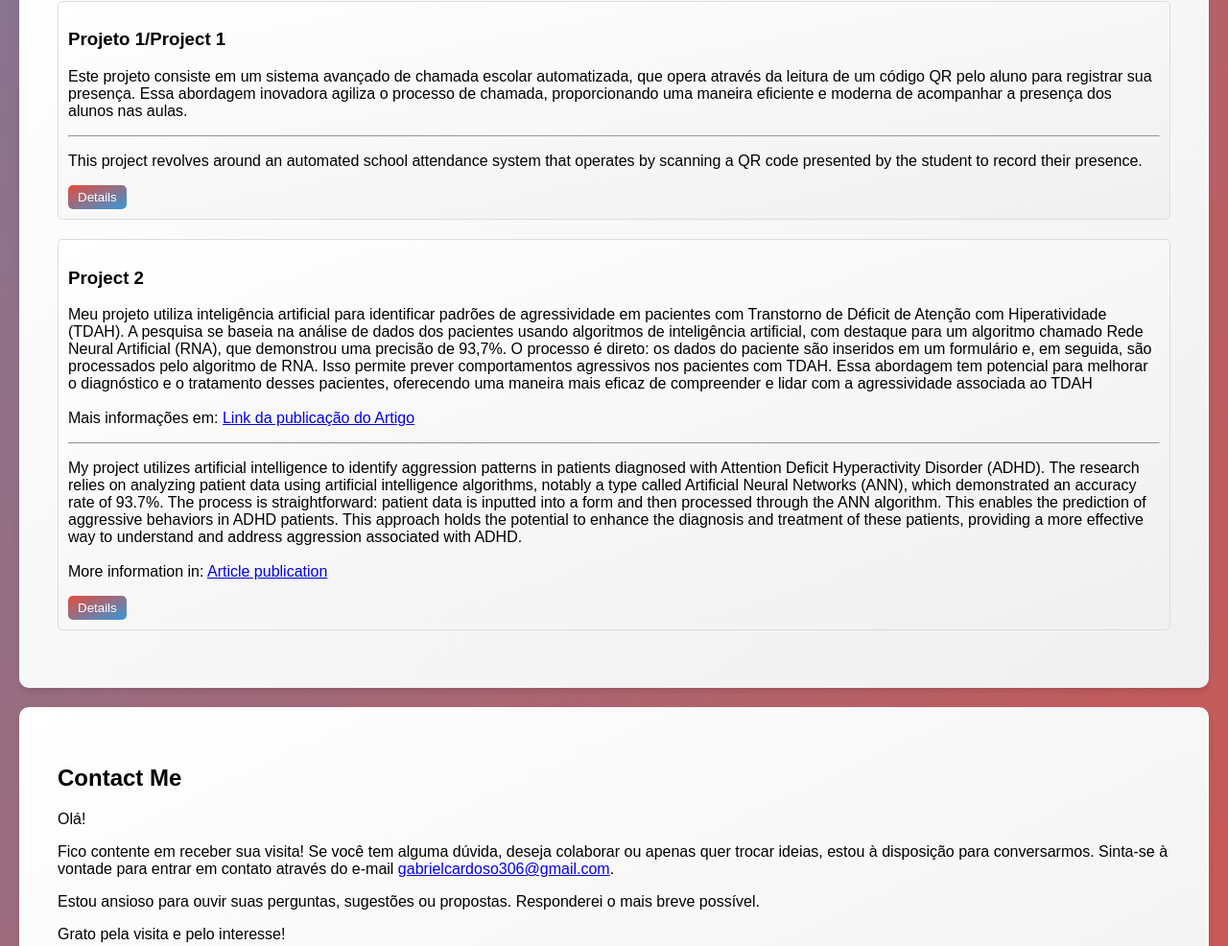
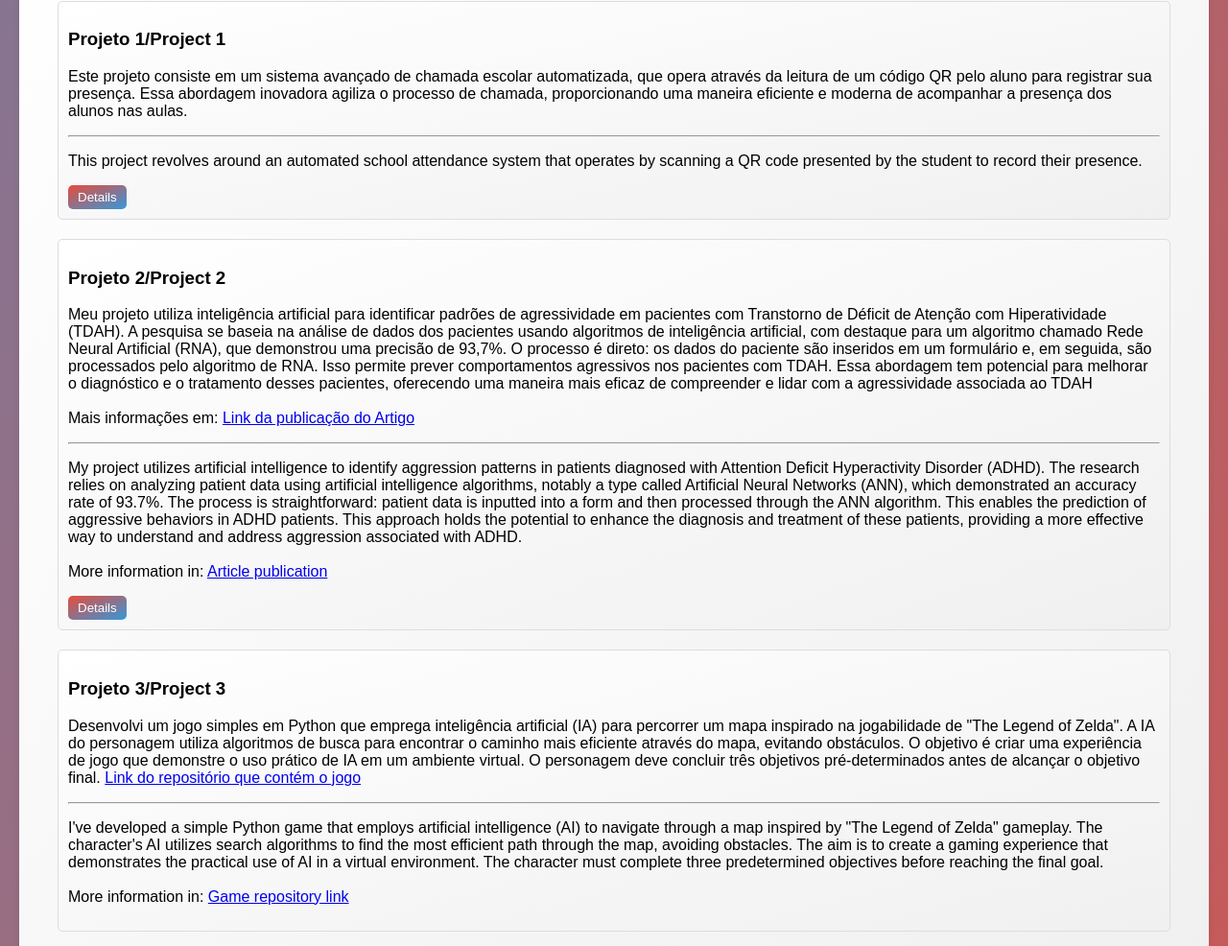
Before and after one commit to GabrielDev-S/Portfolio, a plain HTML site: page index.html in a window 1280 px wide. Shown: the part 899-1885 px from the top of the page at 96% size. Drawn offline with Linux system fonts and the light colour scheme.

Commit message:
Add files via upload

```diff
--- a/index.html
+++ b/index.html
@@ -96,7 +96,7 @@
         <button class="modal-button" data-modal="modal1">Details</button>
       </div>
       <div class="project">
-        <h3>Project 2</h3>
+        <h3>Projeto 2/Project 2</h3>
         <p>
           Meu projeto utiliza inteligência artificial para identificar padrões
           de agressividade em pacientes com Transtorno de Déficit de Atenção com
@@ -135,6 +135,36 @@
           >
         </p>
         <button class="modal-button" data-modal="modal2">Details</button>
+      </div>
+      <div class="project">
+        <h3>Projeto 3/Project 3</h3>
+        <p>
+          Desenvolvi um jogo simples em Python que emprega inteligência
+          artificial (IA) para percorrer um mapa inspirado na jogabilidade de
+          "The Legend of Zelda". A IA do personagem utiliza algoritmos de busca
+          para encontrar o caminho mais eficiente através do mapa, evitando
+          obstáculos. O objetivo é criar uma experiência de jogo que demonstre o
+          uso prático de IA em um ambiente virtual. O personagem deve concluir
+          três objetivos pré-determinados antes de alcançar o objetivo final.
+          <a href="https://github.com/gabrielSTP/AI_ZeldaGame"
+            >Link do repositório que contém o jogo</a
+          >
+        </p>
+        <hr />
+        <p>
+          I've developed a simple Python game that employs artificial
+          intelligence (AI) to navigate through a map inspired by "The Legend of
+          Zelda" gameplay. The character's AI utilizes search algorithms to find
+          the most efficient path through the map, avoiding obstacles. The aim
+          is to create a gaming experience that demonstrates the practical use
+          of AI in a virtual environment. The character must complete three
+          predetermined objectives before reaching the final goal.
+          <br /><br />
+          More information in:
+          <a href="https://github.com/gabrielSTP/AI_ZeldaGame"
+            >Game repository link</a
+          >
+        </p>
       </div>
     </section>
     <section id="contact" class="content">
```
